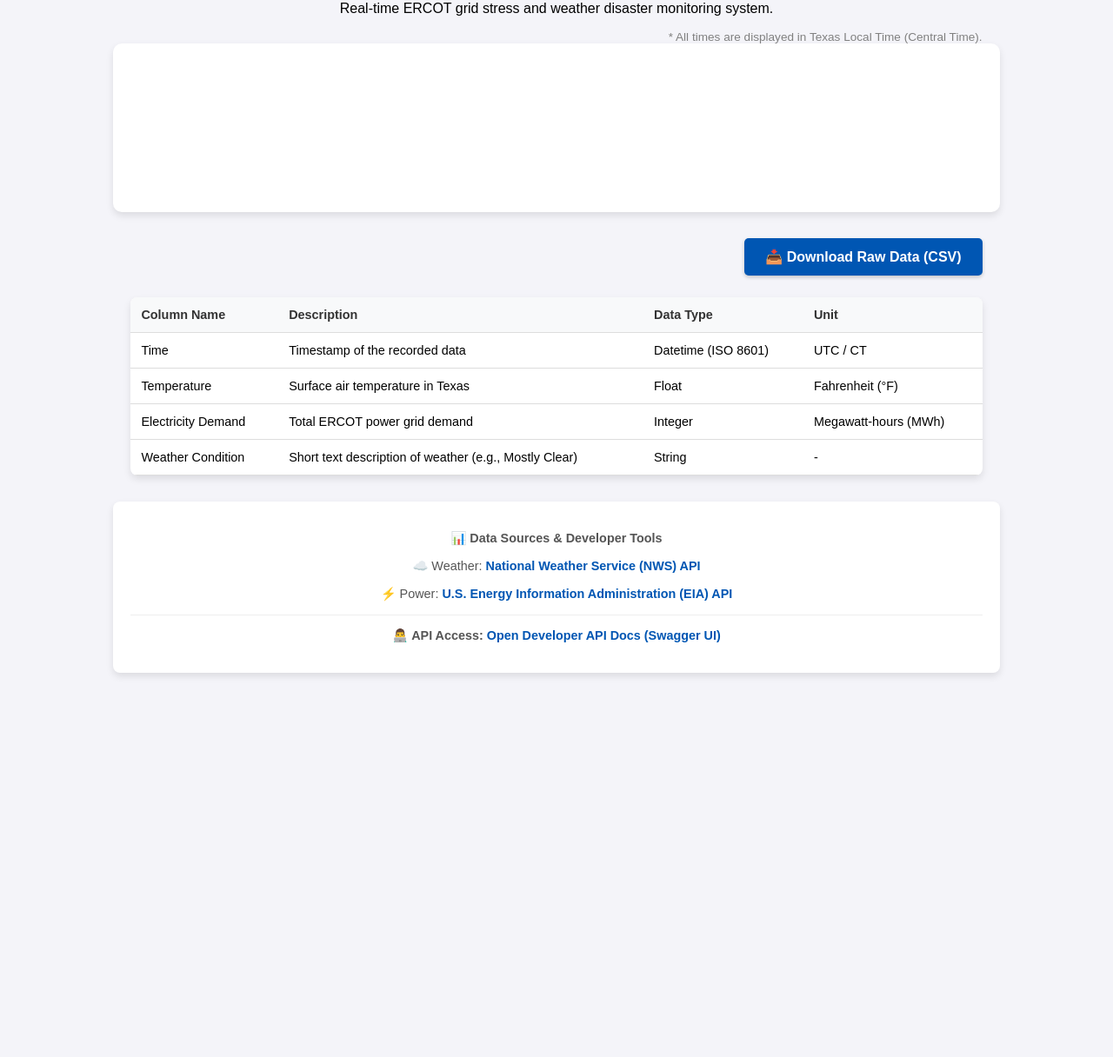
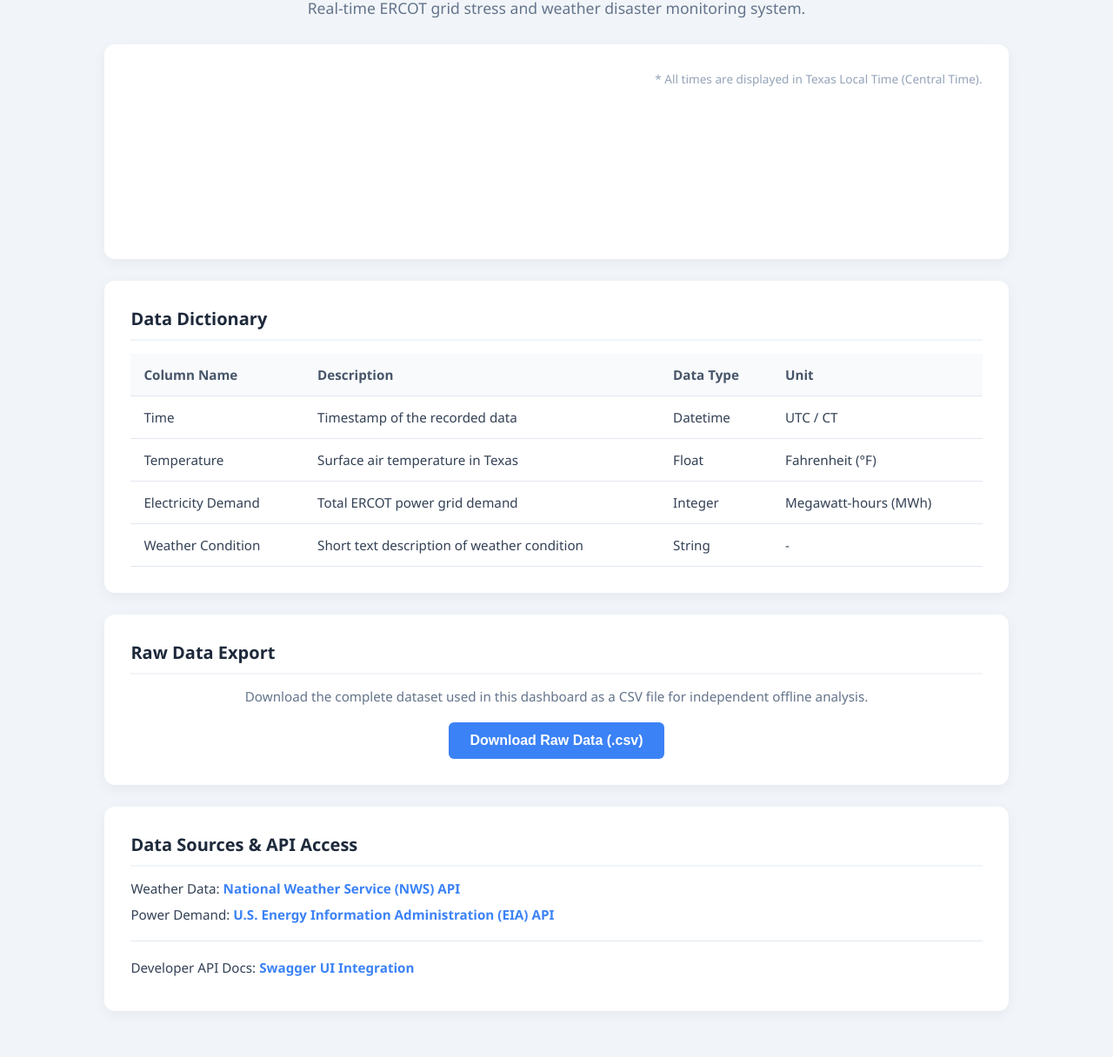
Before and after one commit to starjay88/Texas-weather-Power-Project, a plain HTML site: page index.html in a window 1280 px wide. Shown: the part 108-1324 px from the top of the page at 87% size. Before the commit the page ends 940 px from the top, so only its background shows below. Drawn offline with nearby package versions, Linux system fonts and the light colour scheme; no server answers.

Commit message:
UI 디자인 전면 개편 (SaaS 스타일 패널 적용 및 이모티콘 제거)

```diff
--- a/index.html
+++ b/index.html
@@ -6,44 +6,49 @@
     <title>Texas Weather & Grid Open Data Portal</title>
     <script src="https://cdn.jsdelivr.net/npm/chart.js"></script>
     <style>
-        body { font-family: Arial, sans-serif; text-align: center; padding: 20px; background-color: #f4f4f9;}
-        .chart-container { width: 80%; margin: 0 auto; background: white; padding: 20px; border-radius: 10px; box-shadow: 0 4px 8px rgba(0,0,0,0.1);}
-        #alertBanner { width: 80%; margin: 20px auto; padding: 15px; border-radius: 8px; font-size: 1.1em; display: none; }
+        /* 전체 폰트 및 배경색을 더 모던하게 변경 */
+        body { font-family: 'Segoe UI', Tahoma, Geneva, Verdana, sans-serif; text-align: center; padding: 20px; background-color: #f1f5f9; color: #334155;}
 
-        .btn-download { background-color: #0056b3; color: white; padding: 12px 24px; border: none; border-radius: 5px; cursor: pointer; font-size: 1em; font-weight: bold; box-shadow: 0 2px 4px rgba(0,0,0,0.2); margin-bottom: 10px;}
-        .btn-download:hover { background-color: #004494; }
+        /* 공통 패널(흰색 배경 카드) 스타일 */
+        .panel { width: 80%; margin: 25px auto; background: white; padding: 30px; border-radius: 12px; box-shadow: 0 4px 15px rgba(0,0,0,0.05); text-align: left; }
 
-        /* 버튼과 표를 감싸는 하단 섹션 래퍼 */
-        .data-section { width: 80%; margin: 30px auto; text-align: right; }
+        h1 { margin-bottom: 5px; color: #0f172a; font-size: 2.2em; letter-spacing: -0.5px;}
+        p.subtitle { color: #64748b; margin-top: 0; font-size: 1.1em; margin-bottom: 30px;}
 
-        .metadata-table { width: 100%; border-collapse: collapse; font-size: 0.9em; text-align: left; background: white; box-shadow: 0 4px 8px rgba(0,0,0,0.1); border-radius: 8px; overflow: hidden; margin-top: 15px;}
-        .metadata-table th, .metadata-table td { padding: 12px; border-bottom: 1px solid #ddd; }
-        .metadata-table th { background-color: #f8f9fa; font-weight: bold; color: #333;}
+        #alertBanner { width: 80%; margin: 20px auto; padding: 15px 20px; border-radius: 8px; font-size: 1.1em; display: none; text-align: left; box-sizing: border-box;}
 
-        .footer-section { margin-top: 30px; font-size: 0.9em; color: #555; background: white; padding: 20px; width: 80%; margin: 30px auto; border-radius: 8px; box-shadow: 0 4px 8px rgba(0,0,0,0.1); text-align: center;}
-        .footer-section a { color: #0056b3; text-decoration: none; font-weight: bold;}
-        .footer-section a:hover { text-decoration: underline; }
+        .section-title { font-size: 1.25em; font-weight: 600; margin-top: 0; margin-bottom: 15px; color: #1e293b; border-bottom: 2px solid #f1f5f9; padding-bottom: 10px;}
+
+        .metadata-table { width: 100%; border-collapse: collapse; font-size: 0.95em; }
+        .metadata-table th, .metadata-table td { padding: 14px 15px; border-bottom: 1px solid #e2e8f0; }
+        .metadata-table th { background-color: #f8fafc; font-weight: 600; color: #475569;}
+
+        .btn-download { background-color: #3b82f6; color: white; padding: 12px 24px; border: none; border-radius: 6px; cursor: pointer; font-size: 1em; font-weight: 600; transition: all 0.2s;}
+        .btn-download:hover { background-color: #2563eb; transform: translateY(-1px); box-shadow: 0 4px 6px rgba(37, 99, 235, 0.2);}
+
+        .footer-links p { margin: 10px 0; font-size: 0.95em;}
+        .footer-links a { color: #3b82f6; text-decoration: none; font-weight: 600;}
+        .footer-links a:hover { text-decoration: underline; }
     </style>
 </head>
 <body>
 
-    <h1>⚡ Texas ERCOT Grid & Weather Open Data Portal 🌡️</h1>
-    <p>Real-time ERCOT grid stress and weather disaster monitoring system.</p>
+    <!-- 깔끔해진 제목과 부제목 -->
+    <h1>Texas ERCOT Grid & Weather Open Data Portal</h1>
+    <p class="subtitle">Real-time ERCOT grid stress and weather disaster monitoring system.</p>
 
-    <!-- 재난 경보 배너 (위치 고정) -->
+    <!-- 재난 경보 배너 -->
     <div id="alertBanner"></div>
 
-    <!-- 차트 -->
-    <p style="color: gray; font-size: 0.85em; text-align: right; width: 80%; margin: 0 auto;">* All times are displayed in Texas Local Time (Central Time).</p>
-    <div class="chart-container">
+    <!-- 1. 차트 패널 -->
+    <div class="panel" style="text-align: center;">
+        <p style="color: #94a3b8; font-size: 0.85em; text-align: right; margin-top: 0;">* All times are displayed in Texas Local Time (Central Time).</p>
         <canvas id="myChart"></canvas>
     </div>
 
-    <!-- 버튼과 데이터 표가 모여있는 하단 구역 -->
-    <div class="data-section">
-        <!-- 📥 CSV 다운로드 버튼을 여기로 내렸습니다 -->
-        <button class="btn-download" onclick="downloadCSV()">📥 Download Raw Data (CSV)</button>
-
+    <!-- 2. 데이터 사전(컬럼 설명) 패널 -->
+    <div class="panel">
+        <h2 class="section-title">Data Dictionary</h2>
         <table class="metadata-table">
             <thead>
                 <tr>
@@ -57,7 +62,7 @@
                 <tr>
                     <td>Time</td>
                     <td>Timestamp of the recorded data</td>
-                    <td>Datetime (ISO 8601)</td>
+                    <td>Datetime</td>
                     <td>UTC / CT</td>
                 </tr>
                 <tr>
@@ -74,7 +79,7 @@
                 </tr>
                 <tr>
                     <td>Weather Condition</td>
-                    <td>Short text description of weather (e.g., Mostly Clear)</td>
+                    <td>Short text description of weather condition</td>
                     <td>String</td>
                     <td>-</td>
                 </tr>
@@ -82,13 +87,20 @@
         </table>
     </div>
 
-    <!-- 출처 및 API 개발자 문서 링크 -->
-    <div class="footer-section">
-        <p style="margin-bottom: 15px;"><strong>📊 Data Sources & Developer Tools</strong></p>
-        <p>☁️ Weather: <a href="https://www.weather.gov/documentation/services-web-api" target="_blank">National Weather Service (NWS) API</a></p>
-        <p>⚡ Power: <a href="https://www.eia.gov/opendata/" target="_blank">U.S. Energy Information Administration (EIA) API</a></p>
-        <hr style="border: 0; border-top: 1px solid #eee; margin: 15px 0;">
-        <p>👨‍💻 <strong>API Access:</strong> <a href="https://texas-weather-power-project.onrender.com/docs" target="_blank">Open Developer API Docs (Swagger UI)</a></p>
+    <!-- 3. Raw Data 다운로드 패널 (세련된 별도 구역으로 분리) -->
+    <div class="panel" style="text-align: center;">
+        <h2 class="section-title" style="text-align: left;">Raw Data Export</h2>
+        <p style="color: #64748b; font-size: 0.95em; margin-bottom: 20px;">Download the complete dataset used in this dashboard as a CSV file for independent offline analysis.</p>
+        <button class="btn-download" onclick="downloadCSV()">Download Raw Data (.csv)</button>
+    </div>
+
+    <!-- 4. 출처 및 API 링크 패널 -->
+    <div class="panel footer-links">
+        <h2 class="section-title">Data Sources & API Access</h2>
+        <p>Weather Data: <a href="https://www.weather.gov/documentation/services-web-api" target="_blank">National Weather Service (NWS) API</a></p>
+        <p>Power Demand: <a href="https://www.eia.gov/opendata/" target="_blank">U.S. Energy Information Administration (EIA) API</a></p>
+        <hr style="border: 0; border-top: 1px solid #e2e8f0; margin: 20px 0;">
+        <p>Developer API Docs: <a href="https://texas-weather-power-project.onrender.com/docs" target="_blank">Swagger UI Integration</a></p>
     </div>
 
     <script>
@@ -111,7 +123,7 @@
                 const temps = realData.map(item => item.temperature);
                 const powers = realData.map(item => item.electricity_demand_mwh);
 
-                // 텍사스 현실 패치 적용된 재난 감지 로직
+                // 재난 감지 로직
                 const maxTemp = Math.max(...temps);
                 const minTemp = Math.min(...temps);
                 const maxPower = Math.max(...powers);
@@ -120,23 +132,20 @@
                 alertBanner.style.display = 'block';
 
                 if (maxTemp >= 105 || minTemp <= 25) {
-                    // 105도 이상 폭염 또는 25도 이하 한파
-                    alertBanner.style.backgroundColor = '#ffebee';
-                    alertBanner.style.color = '#c62828';
-                    alertBanner.style.border = '2px solid #c62828';
-                    alertBanner.innerHTML = `🚨 <strong>DISASTER WARNING:</strong> Extreme weather detected (Peak: ${maxTemp}°F / Low: ${minTemp}°F). High risk of ERCOT grid overload!`;
+                    alertBanner.style.backgroundColor = '#fef2f2';
+                    alertBanner.style.color = '#b91c1c';
+                    alertBanner.style.border = '1px solid #fca5a5';
+                    alertBanner.innerHTML = `<strong>DISASTER WARNING:</strong> Extreme weather detected (Peak: ${maxTemp}°F / Low: ${minTemp}°F). High risk of ERCOT grid overload!`;
                 } else if (maxPower >= 85000) {
-                    // 기온은 애매하지만 전력 수요가 ERCOT 한계치(85,000 MWh)에 도달할 때
-                    alertBanner.style.backgroundColor = '#fff3e0';
-                    alertBanner.style.color = '#e65100';
-                    alertBanner.style.border = '2px solid #e65100';
-                    alertBanner.innerHTML = `⚠️ <strong>GRID STRESS ALERT:</strong> High power demand anticipated (${maxPower.toLocaleString()} MWh). Grid is operating near maximum capacity.`;
+                    alertBanner.style.backgroundColor = '#fffbeb';
+                    alertBanner.style.color = '#b45309';
+                    alertBanner.style.border = '1px solid #fcd34d';
+                    alertBanner.innerHTML = `<strong>GRID STRESS ALERT:</strong> High power demand anticipated (${maxPower.toLocaleString()} MWh). Grid is operating near maximum capacity.`;
                 } else {
-                    // 평화로운(?) 텍사스 날씨
-                    alertBanner.style.backgroundColor = '#e8f5e9';
-                    alertBanner.style.color = '#2e7d32';
-                    alertBanner.style.border = '2px solid #2e7d32';
-                    alertBanner.innerHTML = `✅ <strong>SYSTEM NORMAL:</strong> Weather (Peak: ${maxTemp}°F) and ERCOT power grid conditions are currently stable.`;
+                    alertBanner.style.backgroundColor = '#f0fdf4';
+                    alertBanner.style.color = '#15803d';
+                    alertBanner.style.border = '1px solid #86efac';
+                    alertBanner.innerHTML = `<strong>SYSTEM NORMAL:</strong> Weather (Peak: ${maxTemp}°F) and ERCOT power grid conditions are currently stable.`;
                 }
 
                 const ctx = document.getElementById('myChart').getContext('2d');
@@ -145,8 +154,8 @@
                     data: {
                         labels: labels,
                         datasets: [
-                            { label: 'Temperature (F)', data: temps, borderColor: 'red', yAxisID: 'y' },
-                            { label: 'Power Demand (MWh)', data: powers, borderColor: 'blue', yAxisID: 'y1' }
+                            { label: 'Temperature (F)', data: temps, borderColor: '#ef4444', backgroundColor: '#ef4444', yAxisID: 'y' },
+                            { label: 'Power Demand (MWh)', data: powers, borderColor: '#3b82f6', backgroundColor: '#3b82f6', yAxisID: 'y1' }
                         ]
                     },
                     options: {
```
